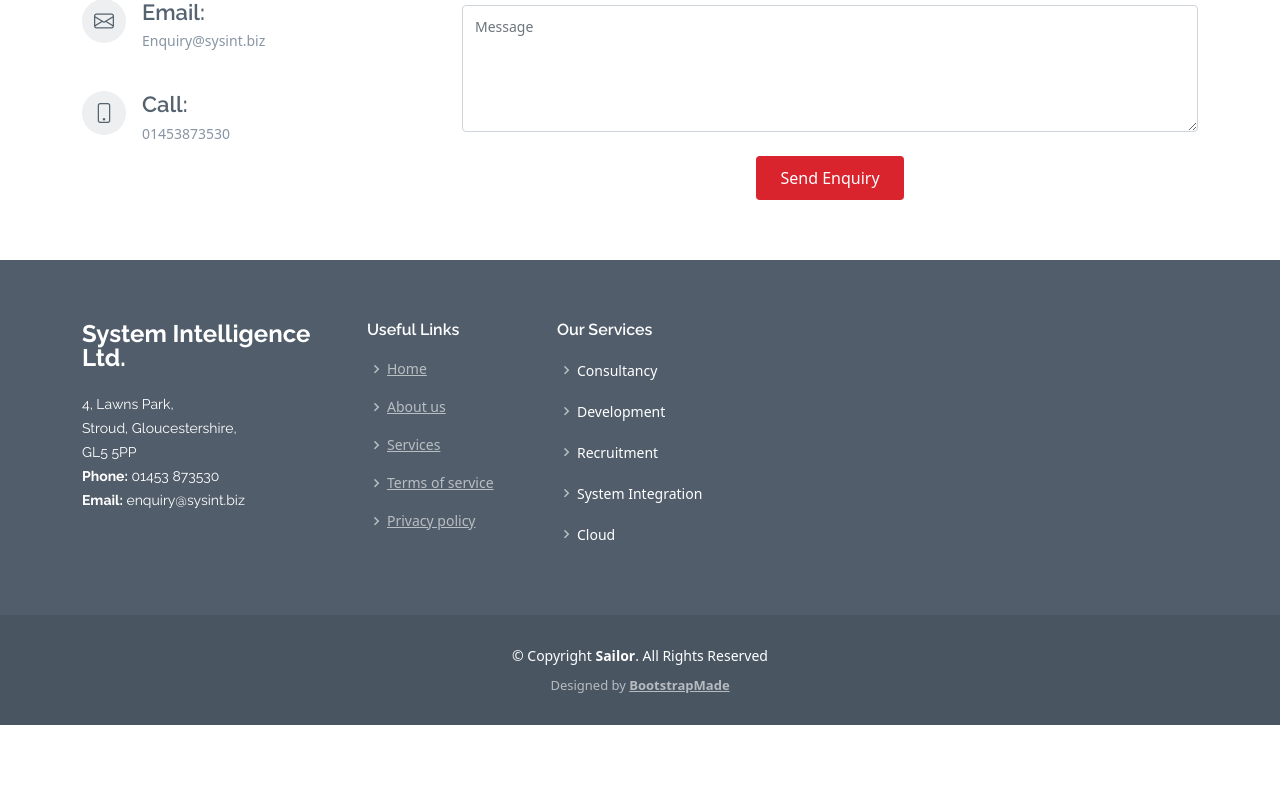
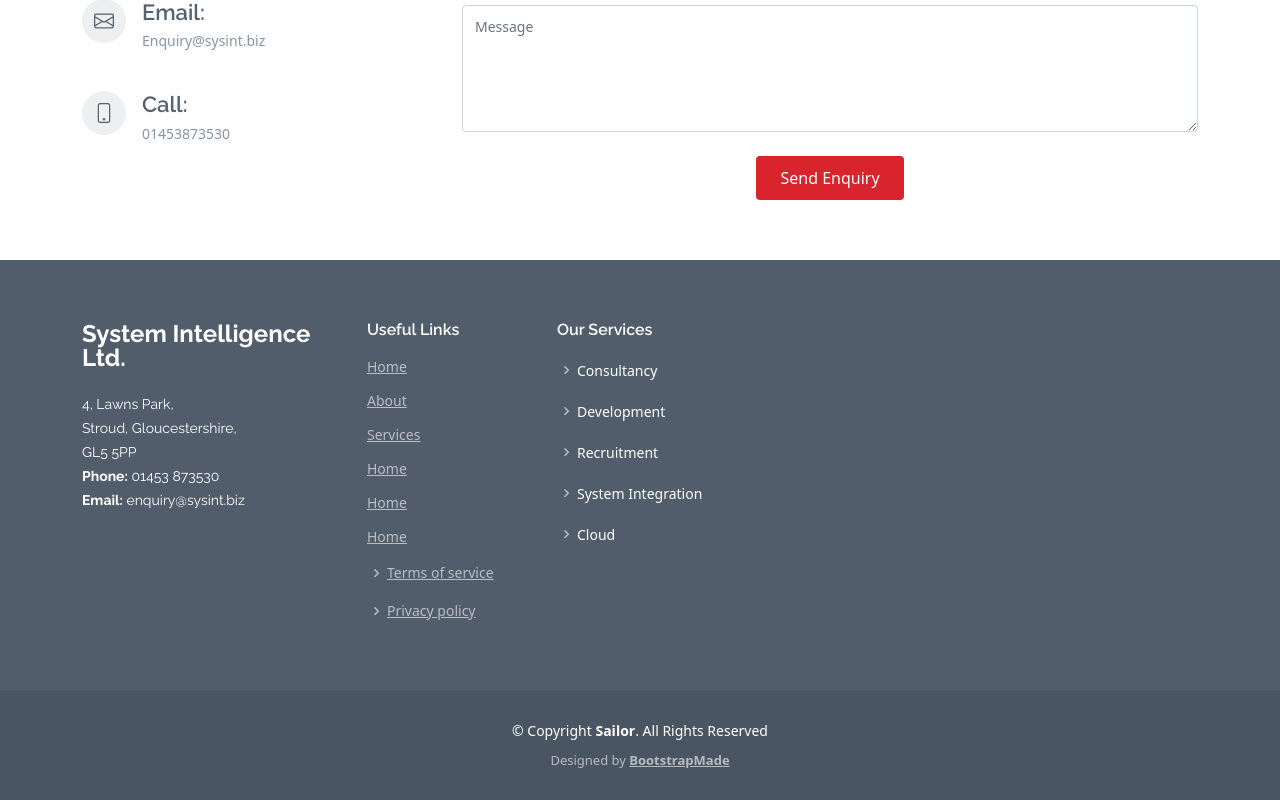
Before and after one commit to ajayd99/System-Intelligence-Project, a React (Create React App) app in the folder reactapp/: page /contact in a window 1280 px wide. Shown: the part 687-1487 px from the top of the page. Before the commit the page ends 1412 px from the top, so only its background shows below. Built offline with nearby package versions, Linux system fonts and the light colour scheme.

Commit message:
footer changes

```diff
--- a/reactapp/public/index.html
+++ b/reactapp/public/index.html
@@ -4,13 +4,13 @@
     <meta charset="utf-8">
   <meta content="width=device-width, initial-scale=1.0" name="viewport">
 
-  <title>Sailor Bootstrap Template - Index</title>
+  <title>System Intelligence Ltd.</title>
   <meta content="" name="description">
   <meta content="" name="keywords">
 
   <!-- Favicons -->
-  <link href="assets/img/favicon.png" rel="icon">
-  <link href="assets/img/apple-touch-icon.png" rel="apple-touch-icon">
+  <link href="assets/img/logo.png" rel="icon">
+  <link href="assets/img/logo.png" rel="apple-touch-icon">
 
   <!-- Google Fonts -->
   <link href="https://fonts.googleapis.com/css?family=Open+Sans:300,300i,400,400i,600,600i,700,700i|Raleway:300,300i,400,400i,500,500i,600,600i,700,700i|Poppins:300,300i,400,400i,500,500i,600,600i,700,700i" rel="stylesheet">
--- a/reactapp/src/Components/footer.jsx
+++ b/reactapp/src/Components/footer.jsx
@@ -22,10 +22,51 @@ function Footer(props) {
         <div className="col-lg-2 col-md-6 footer-links">
           <h4>Useful Links</h4>
           <ul>
-            <li><i className="bx bx-chevron-right" /> <a href="#">Home</a></li>
-            <li><i className="bx bx-chevron-right" /> <a href="#">About us</a></li>
-            <li><i className="bx bx-chevron-right" /> <a href="#">Services</a></li>
+          <li className="bx bx-chevron-right"
+                className={`nav-item  ${
+                  props.location.pathname === "/" ? "active" : ""
+                }`}
+              >
+                <Link to="/">Home</Link>
+          </li>
+          <li className="bx bx-chevron-right"
+                className={`nav-item  ${
+                  props.location.pathname === "/About" ? "active" : ""
+                }`}
+              >
+                <Link to="/About">About</Link>
+          </li>
+          <li className="bx bx-chevron-right"
+                className={`nav-item  ${
+                  props.location.pathname === "/Services" ? "active" : ""
+                }`}
+              >
+                <Link to="/Services">Services</Link>
+          </li>
+          <li className="bx bx-chevron-right"
+                className={`nav-item  ${
+                  props.location.pathname === "/Home" ? "active" : ""
+                }`}
+              >
+                <Link to="/Home">Home</Link>
+          </li>
+          <li className="bx bx-chevron-right"
+                className={`nav-item  ${
+                  props.location.pathname === "/Home" ? "active" : ""
+                }`}
+              >
+                <Link to="/Home">Home</Link>
+          </li>
+          <li className="bx bx-chevron-right"
+                className={`nav-item  ${
+                  props.location.pathname === "/Home" ? "active" : ""
+                }`}
+              >
+                <Link to="/Home">Home</Link>
+          </li>
+
             <li><i className="bx bx-chevron-right" /> <a href="#">Terms of service</a></li>
+
             <li><i className="bx bx-chevron-right" /> <a href="#">Privacy policy</a></li>
           </ul>
         </div>
```
Also changed, not shown: reactapp/public/assets/img/logo.PNG (added).
